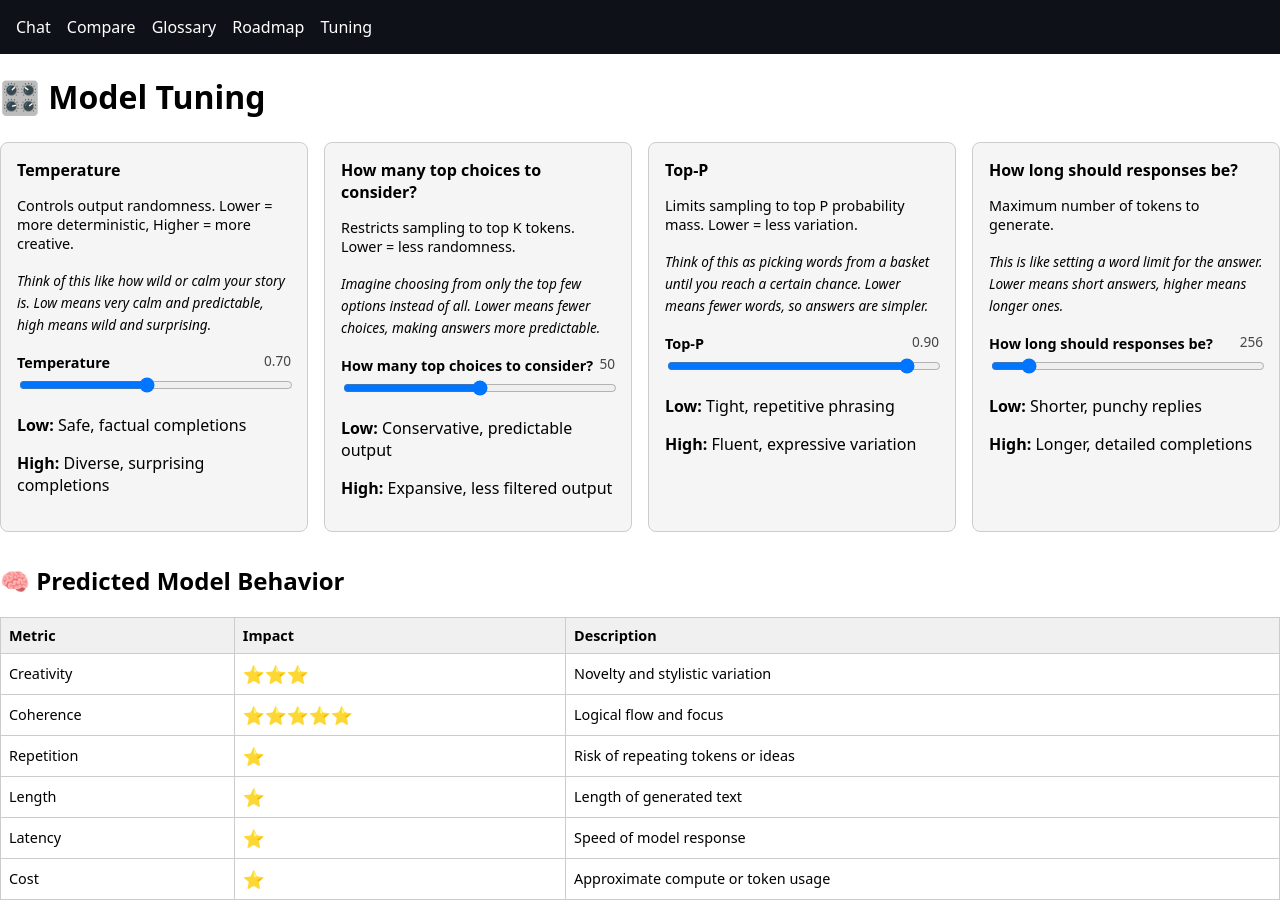
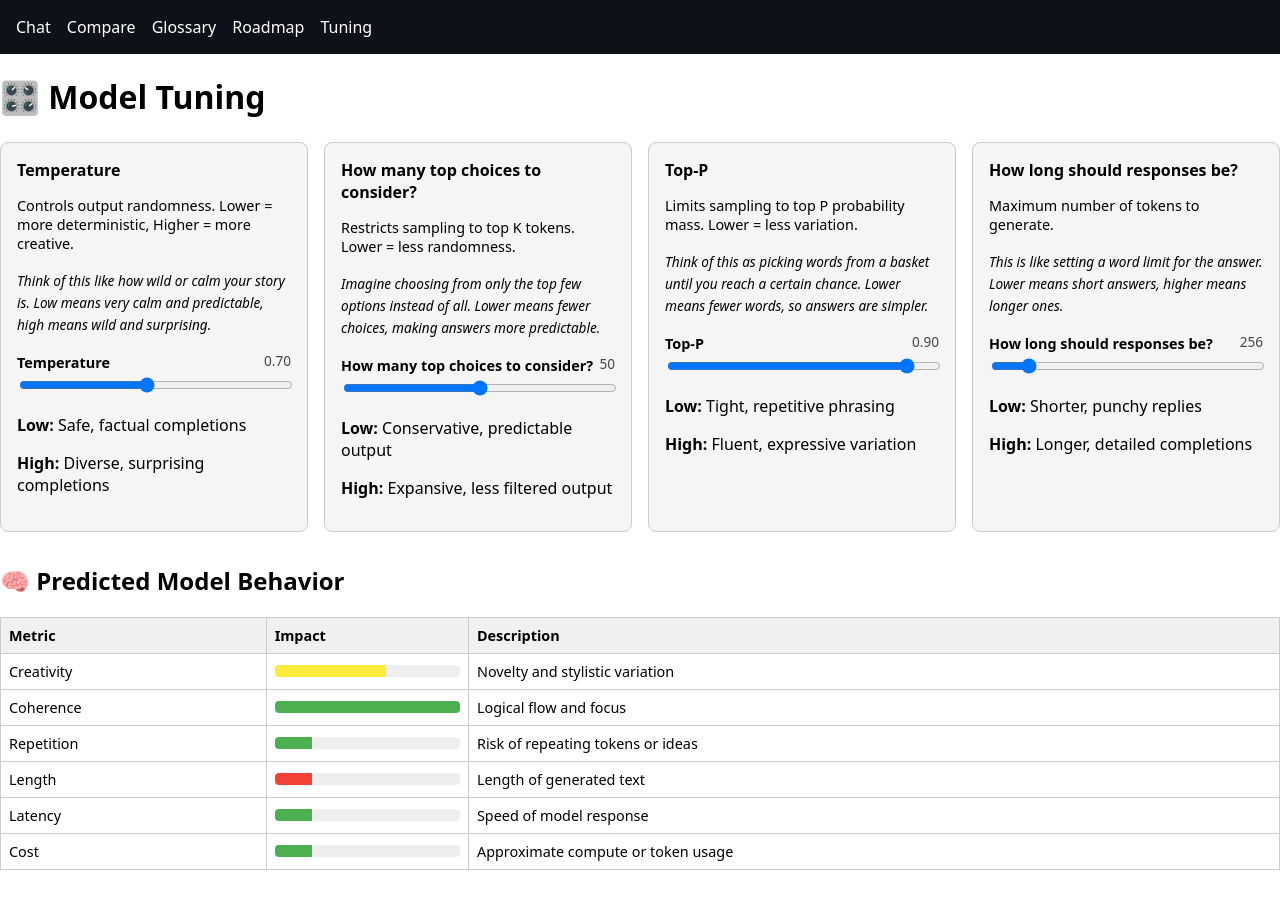
Before and after one commit to ScottFitzgerald83/grail, a SvelteKit app in the folder frontend/: page /tuning in a window 1280 px wide. After the commit the page ends 870 px from the top, so only its background shows below. Built offline with nearby package versions, Linux system fonts and the light colour scheme.

Commit message:
The performance bars are now color-coded based on risk: green for low risk, yellow for medium, and red for high — with score inversion applied to metrics where high is undesirable

```diff
--- a/frontend/src/routes/tuning/+page.svelte
+++ b/frontend/src/routes/tuning/+page.svelte
@@ -50,7 +50,11 @@
     {#each Object.entries(computeMetrics(config)) as [key, value]}
       <tr>
         <td>{key[0].toUpperCase() + key.slice(1)}</td>
-        <td>{'⭐'.repeat(value)}</td>
+        <td>
+          <div class="bar-bg">
+            <div class="bar-fill" style="width: {barWidth(value)}; background: {barColor(key, value)}"></div>
+          </div>
+        </td>
         <td>
           {#if key === 'creativity'}Novelty and stylistic variation{/if}
           {#if key === 'coherence'}Logical flow and focus{/if}
@@ -165,6 +169,19 @@
         cost: score((config.max_tokens * 0.001 + config.temperature) / 2)
       };
     }
+
+    function barWidth(value) {
+      return `${(value / 5) * 100}%`;
+    }
+
+    function barColor(metric, value) {
+      const riskyHigh = ['repetition', 'latency', 'cost']; // higher is worse
+      const score = riskyHigh.includes(metric) ? 6 - value : value;
+
+      if (score <= 2) return '#f44336'; // red
+      if (score === 3) return '#ffeb3b'; // yellow
+      return '#4caf50'; // green
+    }
 </script>
 
 <style>
@@ -241,4 +258,18 @@
       font-family: system-ui, sans-serif;
       font-size: 1.1rem;
     }
+
+    .bar-bg {
+      height: 12px;
+      width: 100%;
+      background: #eee;
+      border-radius: 4px;
+      overflow: hidden;
+    }
+
+    .bar-fill {
+      height: 100%;
+      background: #4caf50;
+      transition: width 0.2s ease;
+    }
 </style>
```
